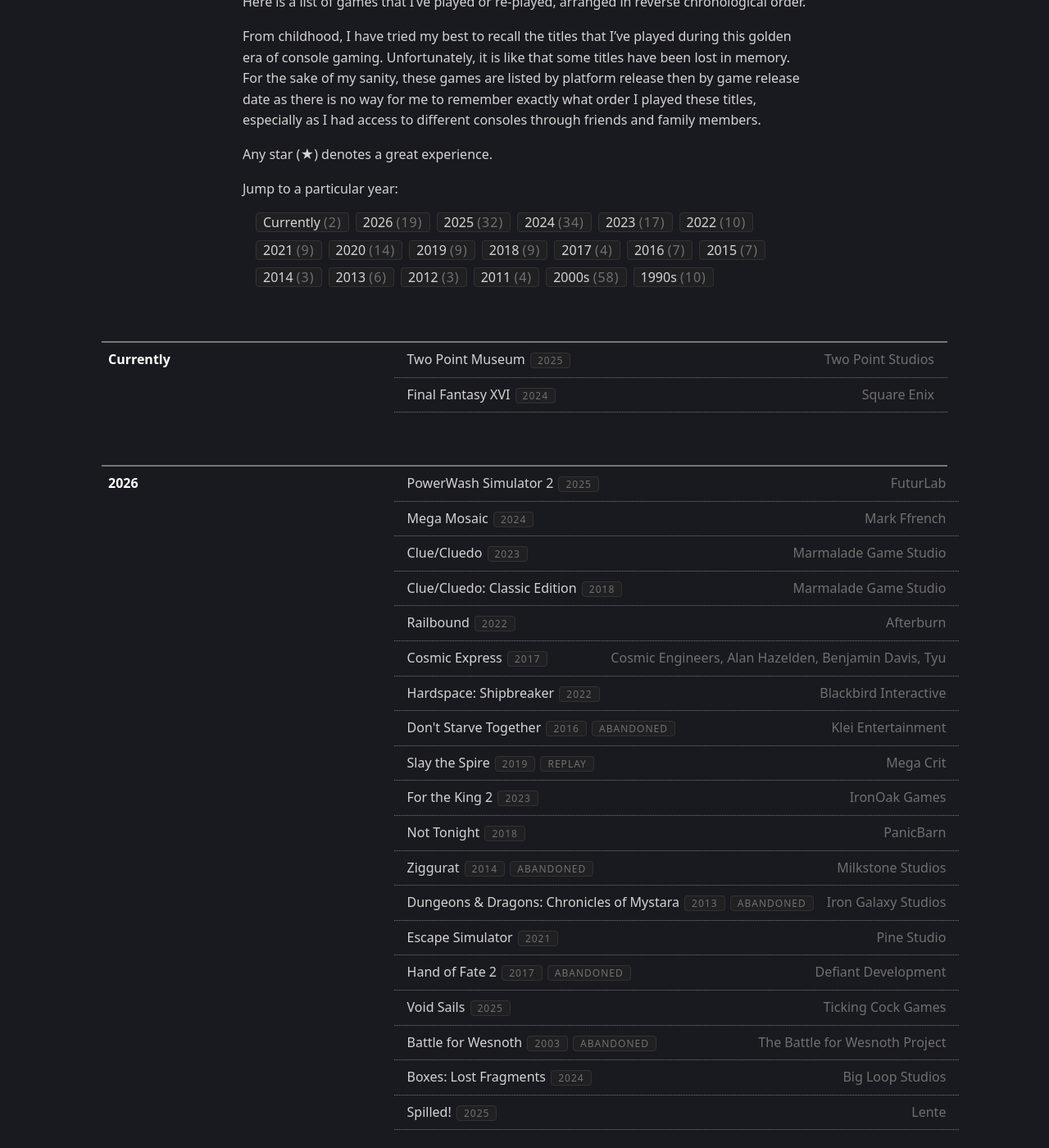
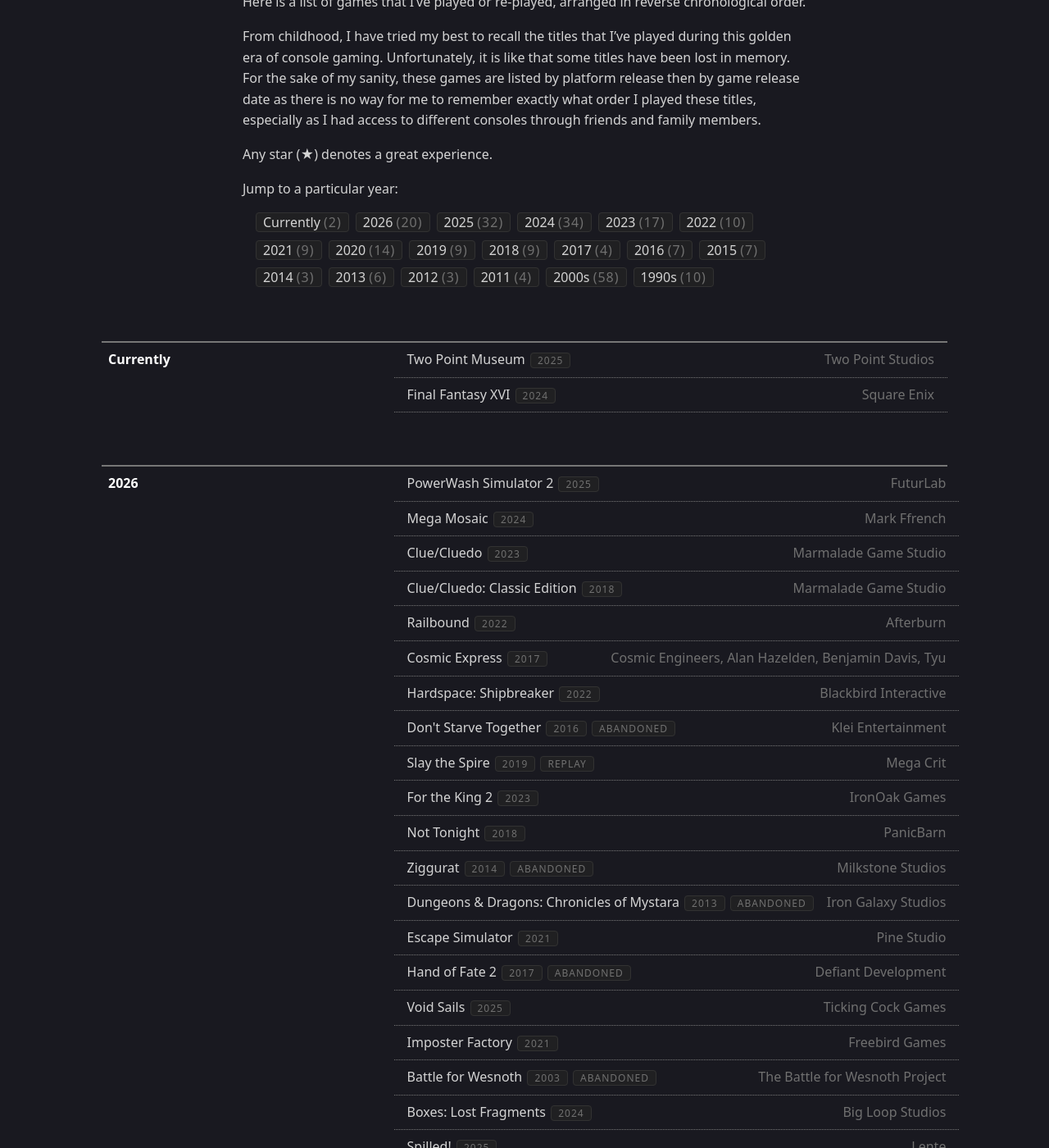
Before and after one commit to KlazHTT/personal-website, a Jekyll site: the page built from pages/gaming.md, in a window 1280 px wide and 1400 px high, scrolled down 370 px. Shown: the whole window at 82% size. Built offline with Jekyll 4.4.1, drawn with Linux system fonts in a browser that asks for light colours.

Commit message:
Update games.yml

```diff
--- a/_data/games.yml
+++ b/_data/games.yml
@@ -73,6 +73,10 @@
     - title: Void Sails
       developer: Ticking Cock Games
       released: 2025
+      status: Completed
+    - title: Imposter Factory
+      developer: Freebird Games
+      released: 2021
       status: Completed
     - title: Battle for Wesnoth
       developer: The Battle for Wesnoth Project
```
